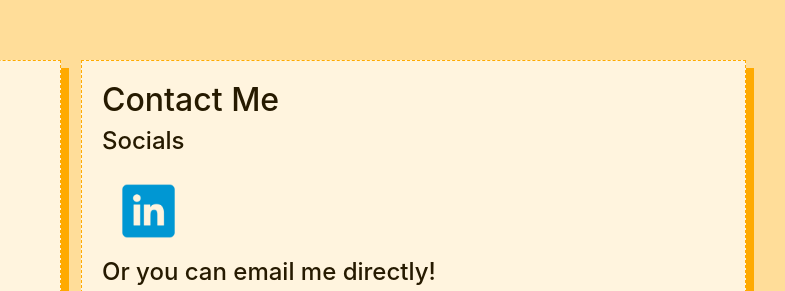
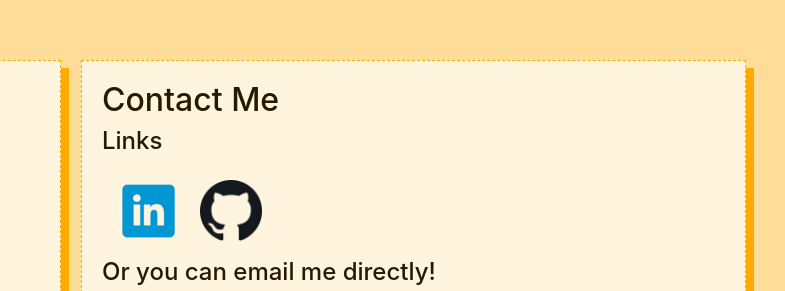
Before and after one commit to axaABIGAILi/2019-Portfolio, a plain HTML site: page contact.html in a window 1280 px wide. Shown: the top 291 px of the page, 399-1184 px from the left. Drawn offline with nearby package versions, Linux system fonts and the light colour scheme.

Commit message:
added github link to contacts page

```diff
--- a/assets/css/style.css
+++ b/assets/css/style.css
@@ -53,7 +53,7 @@ body {
 
 .right {
     padding: 20px;
-    overflow: scroll;
+    overflow: auto;
 }
 
 /*Code specs for the portfolio*/
--- a/contact.html
+++ b/contact.html
@@ -30,8 +30,9 @@
                     <!--Right Content Column-->
                     <div class="right col-md-7">
                         <h2>Contact Me</h2>
-                        <h4>Socials</h4>
-                        <a href="https://www.linkedin.com/in/abigail-dejesus9418/"><img src="assets/images/linkedin.png" style="width:15%; height:auto;"></a>
+                        <h4>Links</h4>
+                        <a href="https://www.linkedin.com/in/abigail-dejesus9418/" target="_blank"><img src="assets/images/linkedin.png" style="width:15%; height:auto;"></a>
+                        <a href="https://github.com/axaABIGAILi" target="_blank"><img src="assets/images/github.png" style="width:10%; height: auto;"></a>
                         <h4>Or you can email me directly!</h4>
                         <form>
                                 <div class="form-group">
```
Also changed, not shown: assets/images/github.png (added).
